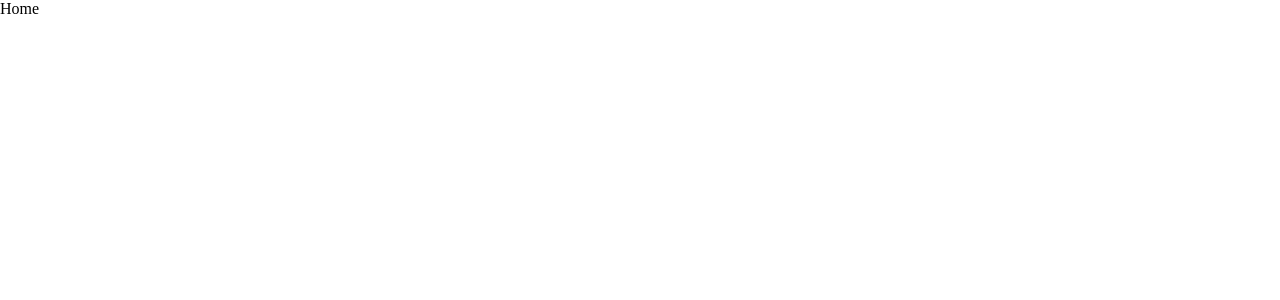
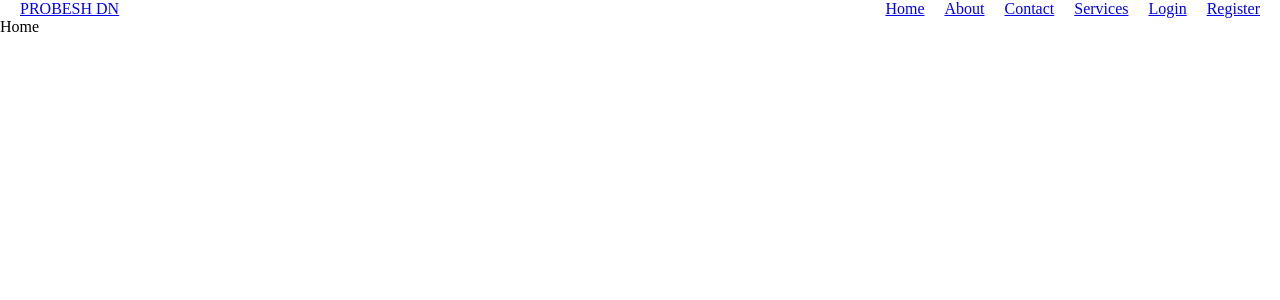
Before and after one commit to probeshnath/mern-tp-client, a React (Vite) app: page / in a window 1280 px wide. Shown: the top 300 px of the page. Built offline with nearby package versions, Linux system fonts and the light colour scheme.

Commit message:
navbar added with css

```diff
--- a/src/App.jsx
+++ b/src/App.jsx
@@ -5,11 +5,13 @@
 import Services from './pages/Services'
 import Register from './pages/Register'
 import Login from './pages/Login'
+import Navbar from './components/Navbar'
 
 const App = () => {
   return (
     <>
     <BrowserRouter>
+        <Navbar />
       <Routes>
         <Route path='/' element={<Home />} />
         <Route path='/about' element={<About />} />
--- /dev/null
+++ b/src/components/Navbar.css
@@ -0,0 +1,15 @@
+.container{
+    max-width: 1240px;
+    margin: auto;
+    display: flex;
+    justify-content: space-between;
+}
+
+ul{
+    display: flex;
+    gap: 20px;
+}
+
+ul > li {
+    list-style: none;
+}
--- /dev/null
+++ b/src/components/Navbar.jsx
@@ -0,0 +1,30 @@
+import { Link, NavLink } from "react-router-dom";
+import './Navbar.css'
+
+const Navbar = () => {
+    return (
+        <>
+            <header>
+                <div className="container">
+                    <div className="logo-brand">
+                        <Link to="/">PROBESH DN</Link>
+                    </div>
+                    <nav>
+                        <ul>
+
+                            <li><NavLink to="/">Home</NavLink></li>
+                            <li><NavLink to="/about">About</NavLink></li>
+                            <li><NavLink to="/conatct">Contact</NavLink></li>
+                            <li><NavLink to="/services">Services</NavLink></li>
+                            <li><NavLink to="login">Login</NavLink></li>
+                            <li><NavLink to="/register">Register</NavLink></li>
+
+                        </ul>
+                    </nav>
+                </div>
+            </header>
+        </>
+    )
+}
+
+export default Navbar
--- a/src/index.css
+++ b/src/index.css
@@ -5,3 +5,7 @@
   margin: 0;
   box-sizing: border-box;
 }
+
+/* html{
+  font-size: 62.5%;
+} */
```
